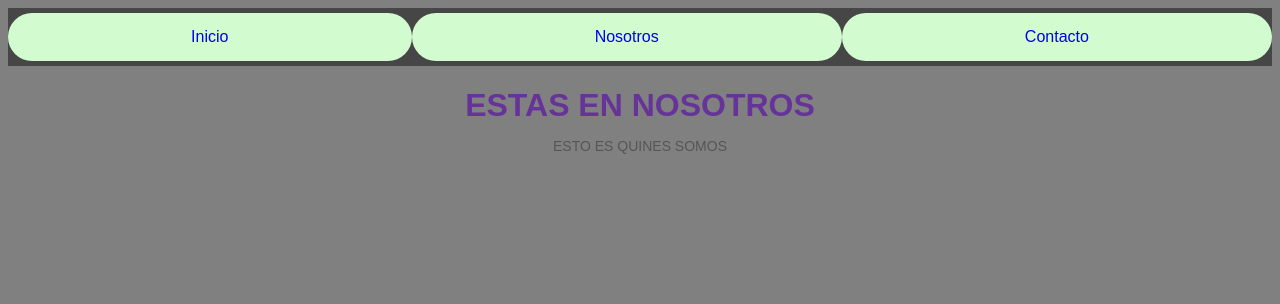
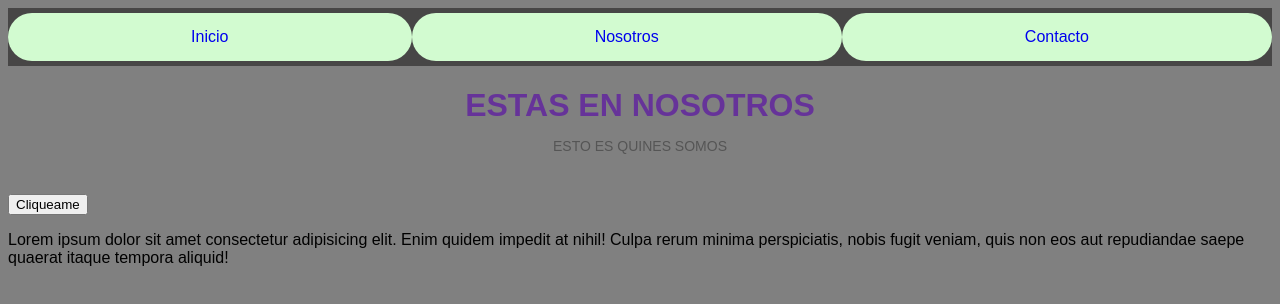
Before and after one commit to m32795434/Travel-App-Angular, an Angular app: page /nosotros in a window 1280 px wide. Shown: the top 304 px of the page. Built offline with nearby package versions, Linux system fonts and the light colour scheme.

Commit message:
evento click y arrancamos con un fecth

```diff
--- a/src/app/pages/nosotros/nosotros.component.html
+++ b/src/app/pages/nosotros/nosotros.component.html
@@ -2,3 +2,8 @@
     [title]="title"
     [subtitle]="subtitle"
 ></app-title>
+<!-- el tipo de evento va entre () y luego llamamos a una funcion del archivo ts -->
+<button (click)="toggleInformation ()">Cliqueame</button>
+<p *ngIf="mostrar">Lorem ipsum dolor sit amet consectetur adipisicing elit.
+     Enim quidem impedit at nihil! Culpa rerum minima perspiciatis,
+      nobis fugit veniam, quis non eos aut repudiandae saepe quaerat itaque tempora aliquid!</p>
--- a/src/app/pages/nosotros/nosotros.component.ts
+++ b/src/app/pages/nosotros/nosotros.component.ts
@@ -8,8 +8,16 @@ import { Component, OnInit } from '@angular/core';
 export class NosotrosComponent implements OnInit {
 
   constructor() { }
+  saludar () {
+    alert('Hola');
+  }
   title = 'Estas en Nosotros';
   subtitle = 'Esto es quines somos';
+  mostrar = true;
+
+  toggleInformation () {
+    this.mostrar = !this.mostrar;
+  }
 
   ngOnInit(): void {
   }
```
Also changed, not shown: src/app/gatito.service.ts (added, +20 -0 lines), 1 other file (tests, documents, lock files or other folders).
